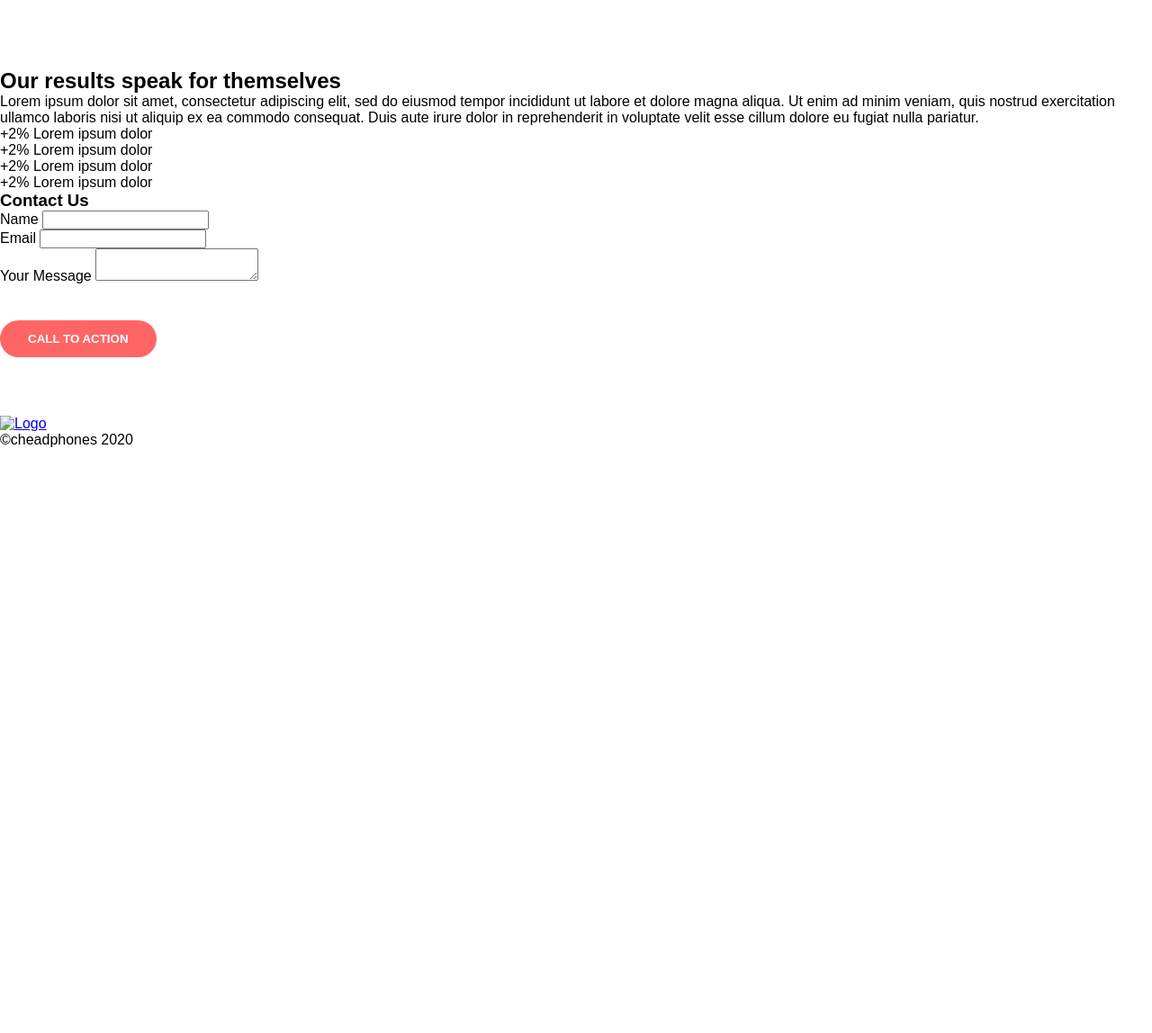
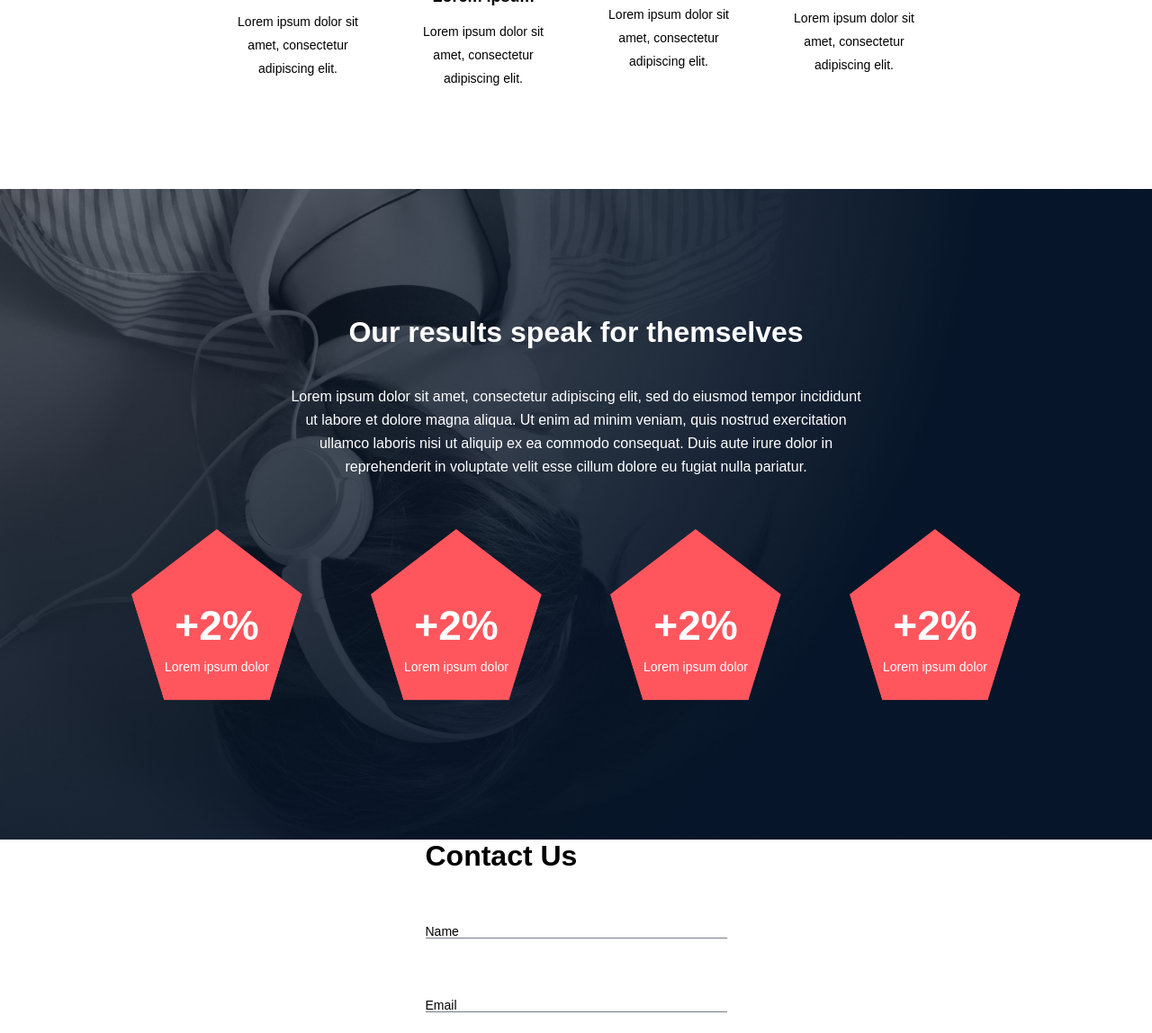
Before and after one commit to Eli-Keli/eli-sylvia-projects, a plain HTML site: page Headphones/index.html in a window 1280 px wide. Shown: the part 1222-2370 px from the top of the page at 90% size. Before the commit the page ends 1720 px from the top, so only its background shows below. Drawn offline with Linux system fonts and the light colour scheme.

Commit message:
Final styling for website

```diff
--- a/Headphones/index.html
+++ b/Headphones/index.html
@@ -6,13 +6,17 @@
     <meta name="viewport" content="width=device-width, initial-scale=1.0" />
     <title>Headphones</title>
     <link rel="stylesheet" href="styles.css">
+    <link rel="stylesheet" href="https://cdnjs.cloudflare.com/ajax/libs/font-awesome/6.5.2/css/all.min.css"
+    integrity="sha512-SnH5WK+bZxgPHs44uWIX+LLJAJ9/2PkPKZ5QiAj6Ta86w+fsb2TkcmfRyVX3pBnMFcV7oQPJkl9QevSCWr3W6A=="
+    crossorigin="anonymous" referrerpolicy="no-referrer" />
+
 </head>
 
 <body>
-    <section class="hero-wrapper">
+    <section class="hero1-wrapper">
         <div class="hero">
             <header>
-                <img src="./assets/images/logo_headphones.png" alt="Logo" />
+                <a class="logo" href=""><img src="./assets/images/logo_headphones.png" alt="Logo" /></a>
                 <nav>
                     <ul>
                         <li><a href="">what we do</a></li>
@@ -81,8 +85,9 @@
         </section>
 
         <section id="our-results-section">
+            <section class="hero2-wrapper">
                 <div class="our-results-container">
-                <div>
+                    <div class="our-1">
                         <h1>Our results speak for themselves</h1>
                         <p>
                             Lorem ipsum dolor sit amet, consectetur adipiscing elit, sed do
@@ -94,45 +99,55 @@
                         </p>
                     </div>
                     <div class="dots">
-                    <div class="dot-1">
+                        <div>
+                            <img class="pentagon" src="./assets/images/pentagone.png" alt="">
+                            <div>
                                 <span>+2%</span>
-                        <span>Lorem ipsum dolor</span>
+                                <p>Lorem ipsum dolor</p>
                             </div>
-                    <div class="dot-2">
+                        </div>
+                        <div>
+                            <img class="pentagon" src="./assets/images/pentagone.png" alt="">
+                            <div>
                                 <span>+2%</span>
-                        <span>Lorem ipsum dolor</span>
+                                <p>Lorem ipsum dolor</p>
                             </div>
-                    <div class="dot-3">
+                        </div>
+                        <div>
+                            <img class="pentagon" src="./assets/images/pentagone.png" alt="">
+                            <div>
                                 <span>+2%</span>
-                        <span>Lorem ipsum dolor</span>
+                                <p>Lorem ipsum dolor</p>
                             </div>
-                    <div class="dot-4">
+                        </div>
+                        <div>
+                            <img class="pentagon" src="./assets/images/pentagone.png" alt="">
+                            <div>
                                 <span>+2%</span>
-                        <span>Lorem ipsum dolor</span>
+                                <p>Lorem ipsum dolor</p>
                             </div>
                         </div>
                     </div>
+                </div>
+            </section>
         </section>
 
         <section id="contact-us">
             <div class="contact-us-container">
                 <h3>Contact Us</h3>
                 <form method="post">
-                    <label for="name"><span>Name</span>
+                    <label for="name">Name
                         <input type="text" id="name" name="name" />
                         <div class="dividor"></div>
                     </label>
-
-                    <label for="email"><span>Email</span>
+                    <label for="email">Email
                         <input type="email" id="email" name="email" />
                         <div class="dividor"></div>
                     </label>
-
-                    <label for="message"><span>Your Message</span>
+                    <label for="message">Your Message
                         <textarea name="message" id="message"></textarea>
                         <div class="dividor"></div>
                     </label>
-
                     <button class="btn" type="submit">call to action</button>
                 </form>
             </div>
@@ -141,7 +156,7 @@
     <footer>
         <div class="footer-container">
             <div>
-                <a href="#"><img src="images/logo_headphones.png" alt="Logo" /></a>
+                <a href="#"><img src="assets/images/logo_headphones.png" alt="Logo" /></a>
                 <div>
                     <i class="fa-brands fa-facebook"></i>
                     <i class="fa-brands fa-twitter"></i>
--- a/Headphones/styles.css
+++ b/Headphones/styles.css
@@ -1,11 +1,6 @@
 @font-face {
     font-family: "Souce Sans Pro";
-    src: url(./assets/font/SourceSansPro-Black.otf)
-     url(./assets/font/SourceSansPro-Bold.otf)
-     url(./assets/font/SourceSansPro-Light.otf)
-     url(./assets/font/SourceSansPro-ExtraLight.otf)
-     url(./assets/font/SourceSansPro-Semibold.otf)
-     url(./assets/font/SourceSansPro-Regular.otf);
+    src: url(./assets/font/SourceSansPro-Black.otf) url(./assets/font/SourceSansPro-Bold.otf) url(./assets/font/SourceSansPro-Light.otf) url(./assets/font/SourceSansPro-ExtraLight.otf) url(./assets/font/SourceSansPro-Semibold.otf) url(./assets/font/SourceSansPro-Regular.otf);
 }
 
 * {
@@ -22,11 +17,10 @@ body {
 header {
     max-width: 1000px;
     margin: 0 auto;
-    margin-top: 28px;
+    padding-top: 28px;
     display: flex;
     justify-content: space-between;
     align-items: center;
-
 }
 
 header nav ul {
@@ -41,28 +35,32 @@ header nav ul li {
 header nav ul li a {
     text-decoration: none;
     font-size: 12px;
-    /* color: #ffff; */
+    color: #ffff;
 }
-
-
 
 /* --------Hero Styles-------- */
 
-/* .hero-wrapper {
-   background: url(./assets/images/headphones_hero_1.jpg);
-} */
+.hero1-wrapper {
+    background: url(./assets/images/headphones_hero_1.jpg);
+    background-repeat: no-repeat;
+    background-size: cover;
+}
 
-.hero-container{
+.hero-container {
     max-width: 1000px;
-    margin: 312px auto 115px;
+    margin: 312px auto 0;
     text-align: center;
+    padding-bottom: 115px;
 }
 
 .hero-container h1 {
     font-size: 32px;
+    color: #ffff;
 }
+
 .hero-container h2 {
     font-size: 1rem;
+    color: #ffff;
 }
 
 .btn {
@@ -70,7 +68,7 @@ header nav ul li a {
     padding: 13px 31px;
     border: none;
     border-radius: 22px;
-    background-color: #FF6565;
+    background-color: #ff6565;
     color: #ffff;
     text-transform: uppercase;
     font-weight: 700;
@@ -78,15 +76,14 @@ header nav ul li a {
 
 .hero-container p {
     line-height: 26px;
+    color: #ffff;
 }
-
-
 
 /* --------What we do styles-------- */
 
 .what-we-do-container {
     max-width: 1000px;
-    margin: 0 auto;
+    margin: 110px auto;
     text-align: center;
 }
 
@@ -112,3 +109,135 @@ header nav ul li a {
     font-size: 14px;
     line-height: 26px;
 }
+
+/* --------Our Results-------- */
+.hero2-wrapper {
+    background: url(./assets/images/headphones_hero_2.jpg);
+    background-repeat: no-repeat;
+    background-size: cover;
+}
+
+.our-results-container {
+    max-width: 1000px;
+    margin: 0 auto;
+    text-align: center;
+    display: flex;
+    flex-direction: column;
+    align-items: center;
+    gap: 56px;
+}
+
+.our-1 {
+    width: 640px;
+    display: flex;
+    flex-direction: column;
+    gap: 40px;
+}
+
+.our-1 h1 {
+    font-size: 2rem;
+    color: #ffff;
+    margin-top: 141px;
+}
+
+.our-1 p {
+    font-size: 1rem;
+    line-height: 26px;
+    color: #ffff;
+}
+
+.dots {
+    display: flex;
+    flex-direction: row;
+    gap: 76px;
+    margin-bottom: 79px;
+}
+
+.dots .pentagon {
+    width: 190px;
+    height: 190px;
+}
+
+.dots div div {
+    position: relative;
+    bottom: 100px;
+    display: flex;
+    flex-direction: column;
+}
+
+.dots div div span {
+    font-size: 46px;
+    line-height: 26px;
+    font-weight: 700;
+    color: #ffff;
+}
+
+.dots div div p {
+    font-size: 14px;
+    line-height: 26px;
+    margin-top: 20px;
+    color: #ffff;
+}
+
+/* --------Contact Us-------- */
+.contact-us-container {
+    max-width: 1000px;
+    width: 335px;
+    margin: 0 auto;
+}
+
+.contact-us-container h3 {
+    font-size: 2rem;
+    margin-bottom: 56px;
+}
+
+form label {
+    font-size: 14px;
+}
+
+form label input,
+textarea {
+    width: 100%;
+    outline: none;
+    border: 0;
+}
+
+.dividor {
+    height: 1px;
+    background-color: #0716298f;
+    margin-bottom: 45px;
+    position: relative;
+    bottom: 20px;
+}
+
+
+/* --------Footer Styles-------- */
+footer {
+    background-color: #071629;
+    color: #ffffff;
+    padding: 90px 200px 125px;
+}
+
+.footer-container {
+    max-width: 1000px;
+    margin: 0 auto;
+}
+
+.footer-container>div {
+    display: flex;
+    justify-content: space-between;
+    align-items: center;
+}
+
+.footer-container div div {
+    display: flex;
+    gap: 20px;
+    font-size: 30px;
+}
+
+.copyright {
+    text-align: center;
+    margin-top: 71px;
+    font-size: 12px;
+    color: #ffffff8d;
+}
```
Lines whose indentation alone changed are shown as unchanged.
